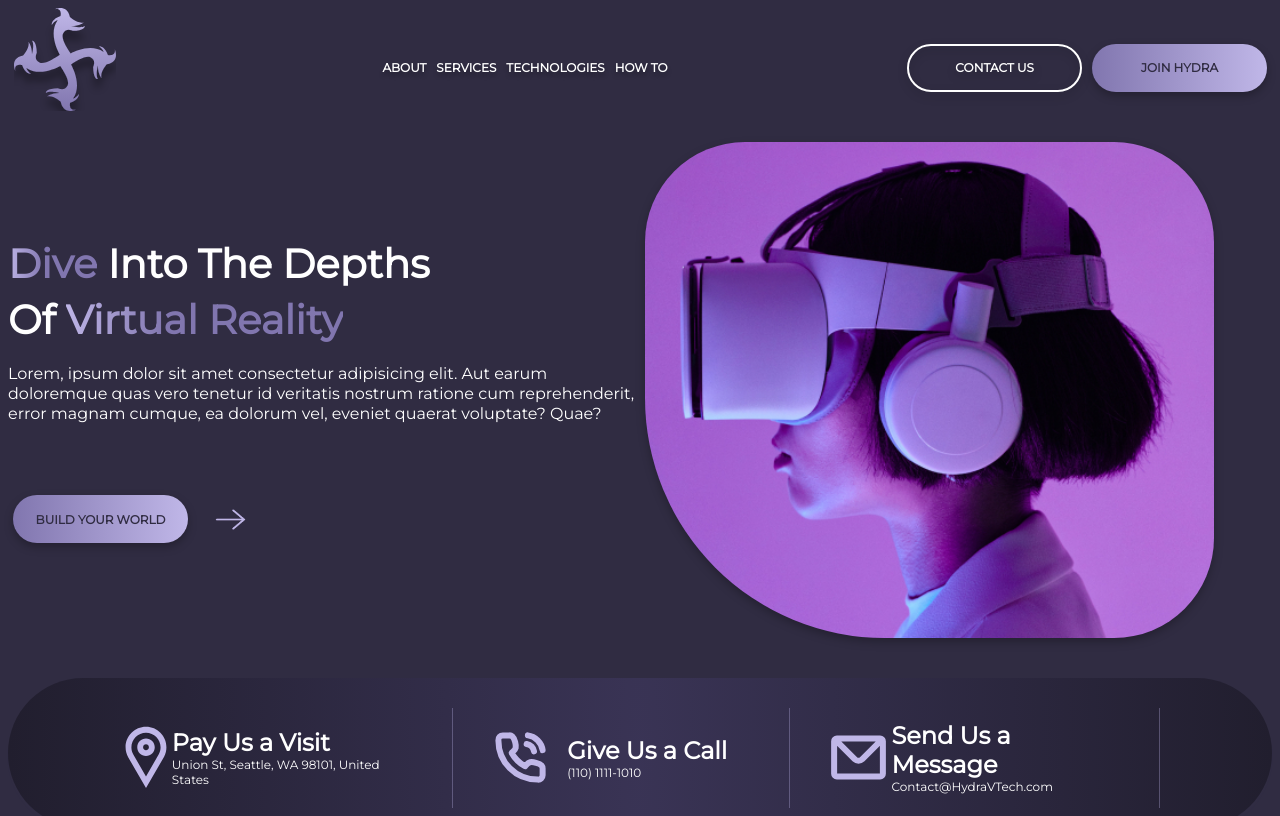
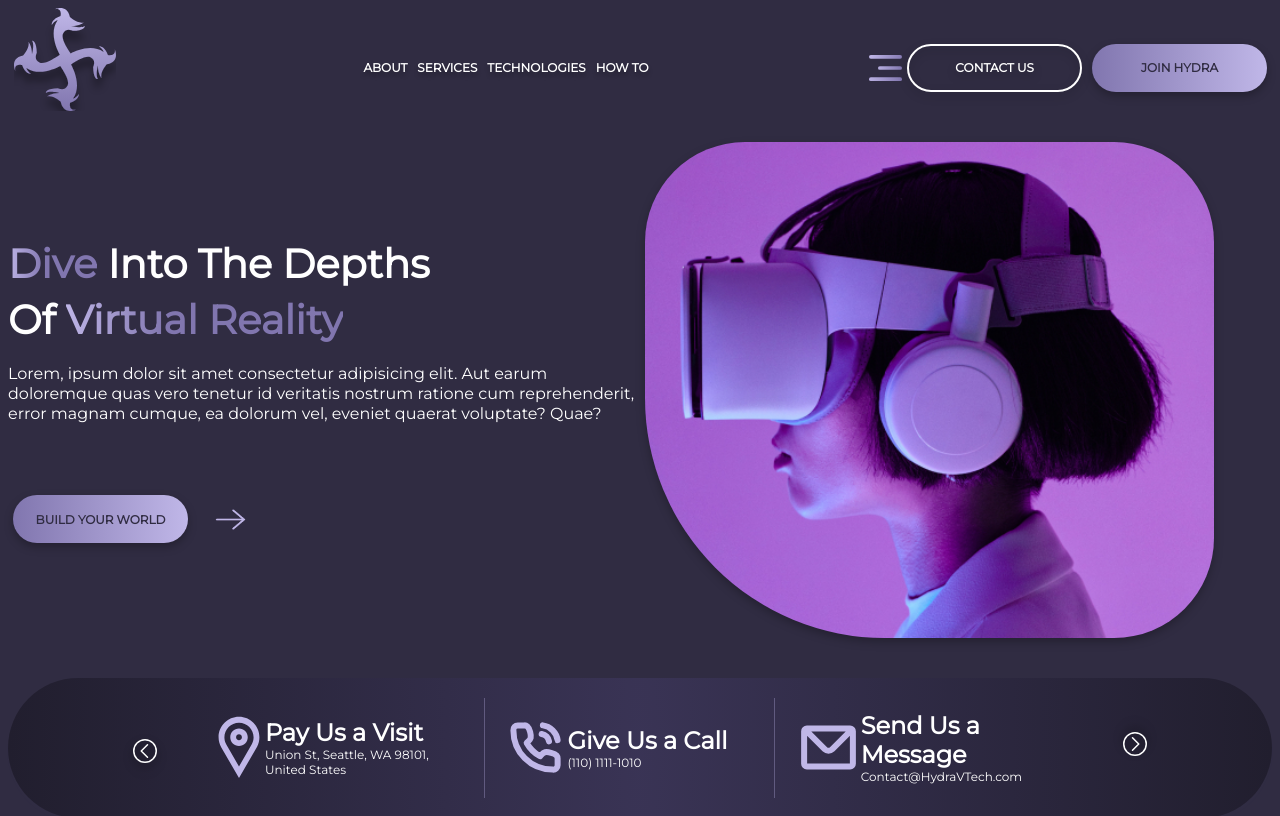
Before and after one commit to vardanyanmary/hydra-landing-page, a React (Create React App) app: page / in a window 1280 px wide. Shown: the top 816 px of the page. Built offline with nearby package versions, Linux system fonts and the light colour scheme; some icons are missing.

Commit message:
Header , ArrowBtn , Swiper ,  Steps, PayGiveCall

```diff
--- /dev/null
+++ b/src/components/ArrowBtn/ArrowBtn.module.scss
@@ -0,0 +1,4 @@
+button {
+    border: none;
+    background: none;
+}
--- /dev/null
+++ b/src/components/ArrowBtn/ArrowBtn.tsx
@@ -0,0 +1,16 @@
+import React, { FC } from "react";
+import cls from './ArrowBtn.module.scss'
+
+type ArrowBtnProps = {
+    img:string
+}
+
+const ArrowBtn:FC<ArrowBtnProps> = ({ img }) => {
+  return (
+    <button className={cls.arrowBtn}>
+      <img src={img} alt="arrow" />
+    </button>
+  );
+};
+
+export default ArrowBtn;
--- a/src/components/Header/Header.module.scss
+++ b/src/components/Header/Header.module.scss
@@ -13,12 +13,15 @@
     align-items: center;
 }
 
-@media (max-width: 768px) {
-    .icons {
-        flex-direction: column;
-    }
-
+@media (max-width: 1024px) {
     .buttons {
         display: none;
     }
+	.navBar{
+		display: none;
+	}
+	.burgerMenu{
+		display: block;
+		margin-right: 25%;
+	}
 }
--- a/src/components/Header/Header.tsx
+++ b/src/components/Header/Header.tsx
@@ -1,6 +1,7 @@
 import Button from "../../shared/ui/Button/Button";
 import { ReactComponent as Frame } from "../../shared/assets/Frame.svg";
 import { ReactComponent as Group } from "../../shared/assets/Group.svg";
+import burgerMenu from "../../shared/assets/Hamburger-Button.svg";
 import Navbar from "../Navbar/Navbar";
 import cls from "./Header.module.scss";
 
@@ -11,10 +12,11 @@ const Header = () => {
         <Frame />
         <Group />
       </section>
-      <section className={cls.headerSection}>
+      <section className={`${cls.headerSection} ${cls.navBar}`}>
         <Navbar />
       </section>
       <section className={cls.headerSection}>
+        <img src={burgerMenu} alt="menu" className={cls.menu} />
         <div className={cls.buttons}>
           <Button state="Secondary" type="button">
             CONTACT US
--- a/src/components/Navbar/Navbar.module.scss
+++ b/src/components/Navbar/Navbar.module.scss
@@ -18,10 +18,3 @@
         margin-left: 10px;
     }
 }
-
-
-@media (max-width: 768px) {
-    .Navbar{
-        display: none;
-    }
-}
--- a/src/components/PayGiveCall/PayGiveCall.module.scss
+++ b/src/components/PayGiveCall/PayGiveCall.module.scss
@@ -1,9 +1,9 @@
 .PGC {
+    margin: 0 auto;
     max-width: 1278px;
     margin-top: 20px;
     background: var(--bg-radial-gradient);
     box-shadow: var(--bg-shadow);
     border-radius: 90px;
     padding: 20px;
-    margin-left: 0;
 }
--- a/src/components/PayGiveCall/PayGiveCall.tsx
+++ b/src/components/PayGiveCall/PayGiveCall.tsx
@@ -3,6 +3,9 @@ import SwiperComponent from "../../shared/ui/Swiper/Swiper";
 import { SwiperOptions } from "swiper";
 import cls from "./PayGiveCall.module.scss";
 import PayGiveCallItem from "../PayGiveCallItem/PayGiveCallItem";
+import right from "../../shared/assets/chevron-circle-right.svg";
+import left from "../../shared/assets/chevron-circle-right.svg";
+import ArrowBtn from "../ArrowBtn/ArrowBtn";
 
 const breakPoints: SwiperOptions["breakpoints"] = {
   640: {
@@ -28,6 +31,10 @@ const PayGiveCall = () => {
         data={CONTACT_DATA}
         component={PayGiveCallItem}
         breakPoints={breakPoints}
+        nextSlide={<ArrowBtn img={right} />}
+        prevSlide={<ArrowBtn img={left} />}
+        nextClassName={cls.nextSlide}
+        prevClassName={cls.prevSlide}
       />
     </article>
   );
--- a/src/components/PayGiveCallItem/PayGiveCallItem.module.scss
+++ b/src/components/PayGiveCallItem/PayGiveCallItem.module.scss
@@ -10,15 +10,16 @@
     height: 100px;
     margin-left: 45px;
 
-    @media (max-width:768px) {
+    @media (max-width:1024px) {
         display: none
     }
 }
 
 .payGive {
     @include flexCenter;
-    margin:0 auto ;
     margin-top: 10px;
+    width: 100%;
+    margin: 0 auto;
 
     .Texts {
         margin-left: 5px;
--- a/src/components/Steps/Steps.module.scss
+++ b/src/components/Steps/Steps.module.scss
@@ -10,3 +10,11 @@
     position: absolute;
     top: 0;
 }
+
+
+
+@media (max-width:1024px) {
+    .line{
+        display: none;
+    }
+}
--- a/src/components/Steps/Steps.tsx
+++ b/src/components/Steps/Steps.tsx
@@ -31,6 +31,7 @@ const Steps = () => {
           data={STEPS}
           component={StepItem}
           breakPoints={breakPoints}
+
         />
       </div>
     </section>
--- a/src/shared/ui/Swiper/Swiper.module.scss
+++ b/src/shared/ui/Swiper/Swiper.module.scss
@@ -1,5 +1,5 @@
 .swiper {
-    width: 85%;
+   width: 100%;
    display: flex;
    justify-content: center;
    align-items: center;
@@ -18,14 +18,13 @@
    }
 }
 
- .leftArrow,
- .rightArrow {
-    background: var(--button-bg-gradient);
-    border: 2px solid var(--button-bg-gradient);
-    width: 38px;
-    height: 38px;
+.swiperButtonLeft {
+   margin-right: auto;
+   left: 0;
+ }
 
-    @media (min-width: 1278px) {
-       display: none;
+ .swiperButtonRight {
+   margin-left: auto;
+   right: 0;
+   transform: rotate(180deg);
  }
- }
--- a/src/shared/ui/Swiper/Swiper.tsx
+++ b/src/shared/ui/Swiper/Swiper.tsx
@@ -1,21 +1,18 @@
-import React, { useRef, ReactNode } from "react";
-
+import React, { useState } from "react";
 import SwiperCore, { Navigation, Pagination, SwiperOptions } from "swiper";
 import { Swiper, SwiperSlide } from "swiper/react";
-
 import "swiper/css";
 import "swiper/css/navigation";
 import "swiper/css/pagination";
-
 import cls from "./Swiper.module.scss";
 
 SwiperCore.use([Navigation, Pagination]);
 
 interface SwiperProps {
-  data: any;
+  data: any[];
   component: React.ComponentType<any>;
-  prevSlide?: ReactNode;
-  nextSlide?: ReactNode;
+  prevSlide?: React.ReactNode;
+  nextSlide?: React.ReactNode;
   breakPoints?: SwiperOptions["breakpoints"];
   slideClassName?: string;
   prevClassName?: string;
@@ -32,31 +29,30 @@ const SwiperComponent: React.FC<SwiperProps> = ({
   prevClassName = "",
   nextClassName = "",
 }) => {
-  const swiperRef = useRef<any>(null);
+  const [swiper, setSwiper] = useState<SwiperCore | null>(null);
 
   const goNext = () => {
-    if (swiperRef.current && swiperRef.current.slideNext) {
-      swiperRef.current.slideNext();
+    if (swiper && swiper.slideNext) {
+      swiper.slideNext();
     }
   };
 
   const goPrev = () => {
-    if (swiperRef.current && swiperRef.current.slidePrev) {
-      swiperRef.current.slidePrev();
+    if (swiper && swiper.slidePrev) {
+      swiper.slidePrev();
     }
   };
-
     return (
       <div className={cls.swiper}>
-      <div className={cls.swiperButtons}>
-        <button className={`${cls.btn} ${cls[prevClassName]} ${cls.leftArrow}`} onClick={goPrev}>
+        <div className={cls.swiperButtonLeft}>
+          <button className={`${cls.btn} ${cls[prevClassName]}`} onClick={goPrev}>
             {prevSlide}
           </button>
         </div>
         <Swiper
           spaceBetween={20}
           breakpoints={breakPoints}
-        onSwiper={(swiper) => (swiperRef.current = swiper)}
+          onSwiper={(swiper) => setSwiper(swiper)}
           navigation={{
             nextEl: ".swiper-button-next",
             prevEl: ".swiper-button-prev",
@@ -68,13 +64,14 @@ const SwiperComponent: React.FC<SwiperProps> = ({
             </SwiperSlide>
           ))}
         </Swiper>
-      <div>
-        <button className={`${cls.btn} ${cls[nextClassName]} ${cls.rightArrow}`} onClick={goNext}>
+        <div className={cls.swiperButtonRight}>
+          <button className={`${cls.btn} ${cls[nextClassName]}`} onClick={goNext}>
             {nextSlide}
           </button>
         </div>
       </div>
     );
+
 };
 
 export default SwiperComponent;
```
Also changed, not shown: src/shared/assets/Hamburger-Button.svg (added), src/shared/assets/chevron-circle-right.svg (added). Lines whose indentation alone changed are shown as unchanged.
